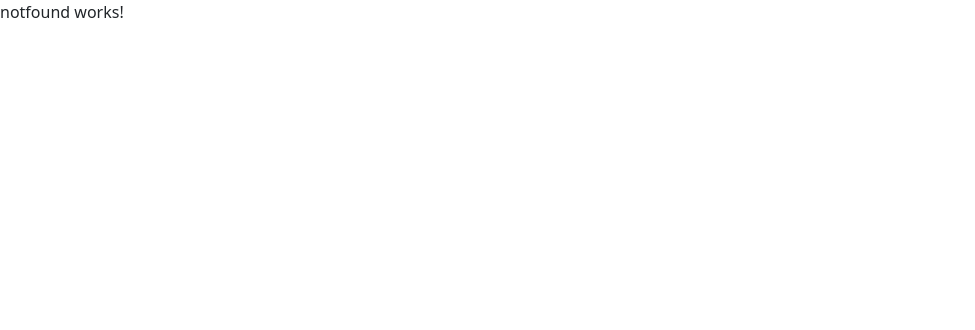
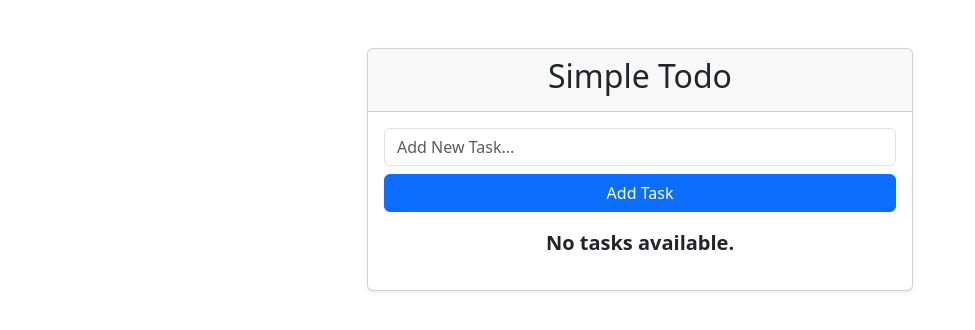
Before and after one commit to AhmedShaabanAl-Saidi/Angular-30-Projects, an Angular app: page /simple-todo in a window 1280 px wide. Shown: the top 330 px of the page, without its empty margins (0-975 px from the left). Built offline with nearby package versions, Linux system fonts and the light colour scheme.

Commit message:
Add Simple Todo Task

```diff
--- a/src/app/app.routes.ts
+++ b/src/app/app.routes.ts
@@ -3,11 +3,13 @@ import { ProfileCardComponent } from './components/profile-card/profile-card.com
 import { NotfoundComponent } from './components/notfound/notfound.component';
 import { HomeComponent } from './components/home/home.component';
 import { CounterComponent } from './components/counter/counter.component';
+import { SimpleTodoComponent } from './components/simple-todo/simple-todo.component';
 
 export const routes: Routes = [
   { path: '', redirectTo: 'home', pathMatch: 'full' },
   { path: 'home', component: HomeComponent },
   { path: 'ProfileCard', component: ProfileCardComponent },
   { path: 'counter', component: CounterComponent },
+  { path: 'simple-todo', component: SimpleTodoComponent },
   { path: '**', component: NotfoundComponent },
 ];
--- a/src/app/components/home/home.component.html
+++ b/src/app/components/home/home.component.html
@@ -25,6 +25,18 @@
                     </div>
                 </div>
             </div>
+            <div class="col-md-3">
+                <div class="card cursor-pointer shadow-sm" routerLink="/simple-todo">
+                    <img src="imgs/simple-todo.png" class="w-100" alt="Project Image">
+                    <div class="card-body pt-0">
+                        <h5 class="card-title fs-3">Simple Todo</h5>
+                        <div class="project-topics d-flex justify-content-center align-items-center gap-1">
+                            <span class="card-text badge text-bg-success">Two-way data binding</span>
+                            <span class="card-text badge text-bg-success">structural directive</span>
+                        </div>
+                    </div>
+                </div>
+            </div>
         </div>
     </div>
 </main>
--- /dev/null
+++ b/src/app/components/simple-todo/simple-todo.component.html
@@ -0,0 +1,29 @@
+<section class="simple-todo mt-5">
+    <div class="container">
+        <div class="row">
+            <div class="col-md-6 offset-md-3">
+                <div class="card shadow-sm">
+                    <div class="card-header">
+                        <h2 class="text-center">Simple Todo</h2>
+                    </div>
+                    <div class="card-body">
+                        <input type="text" class="form-control" placeholder="Add New Task..." [(ngModel)]="newTask"
+                            (keyup.enter)="addTask()">
+
+                        <button class="btn btn-primary mt-2 w-100" (click)="addTask()">Add Task</button>
+
+                        <p class="mt-3 text-center fs-5 fw-semibold" *ngIf="tasks.length === 0">No tasks available.</p>
+
+                        <ul class="list-group mt-3 gap-2">
+                            <li class="list-group-item" *ngFor="let task of tasks; let i = index">
+                                {{task}}
+
+                                <button class="btn btn-danger btn-sm float-end" (click)="removeTask(i)">Remove</button>
+                            </li>
+                        </ul>
+                    </div>
+                </div>
+            </div>
+        </div>
+    </div>
+</section>
--- /dev/null
+++ b/src/app/components/simple-todo/simple-todo.component.scss
@@ -0,0 +1,4 @@
+.form-control:focus {
+  box-shadow: 0 0 0 0.25rem rgba(128, 128, 128, 0.25);
+  border-color: gray;
+}
--- /dev/null
+++ b/src/app/components/simple-todo/simple-todo.component.ts
@@ -0,0 +1,29 @@
+import { CommonModule } from '@angular/common';
+import { Component } from '@angular/core';
+import { FormsModule } from '@angular/forms';
+
+@Component({
+  selector: 'app-simple-todo',
+  imports: [CommonModule, FormsModule],
+  templateUrl: './simple-todo.component.html',
+  styleUrl: './simple-todo.component.scss',
+})
+export class SimpleTodoComponent {
+  tasks: string[] = [];
+  newTask: string = '';
+
+  addTask() {
+    if (this.newTask.trim() === '') {
+      alert('Task cannot be empty');
+      this.newTask = '';
+      return;
+    }
+
+    this.tasks.push(this.newTask.trim());
+    this.newTask = '';
+  }
+
+  removeTask(index: number) {
+    this.tasks.splice(index, 1);
+  }
+}
```
Also changed, not shown: public/imgs/simple-todo.png (added).
